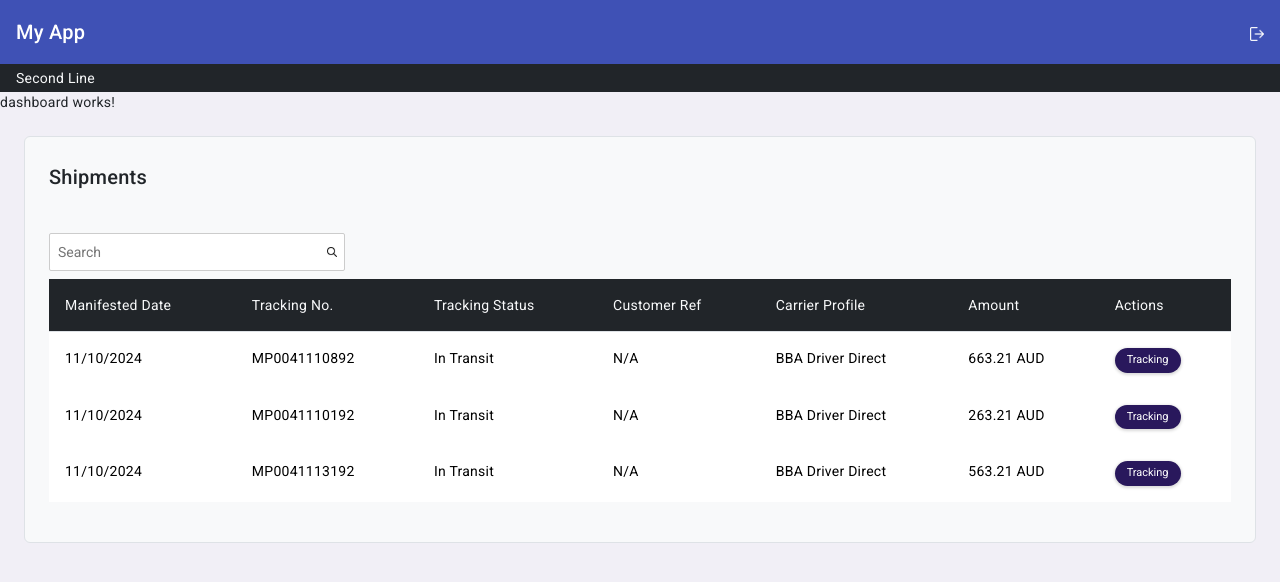
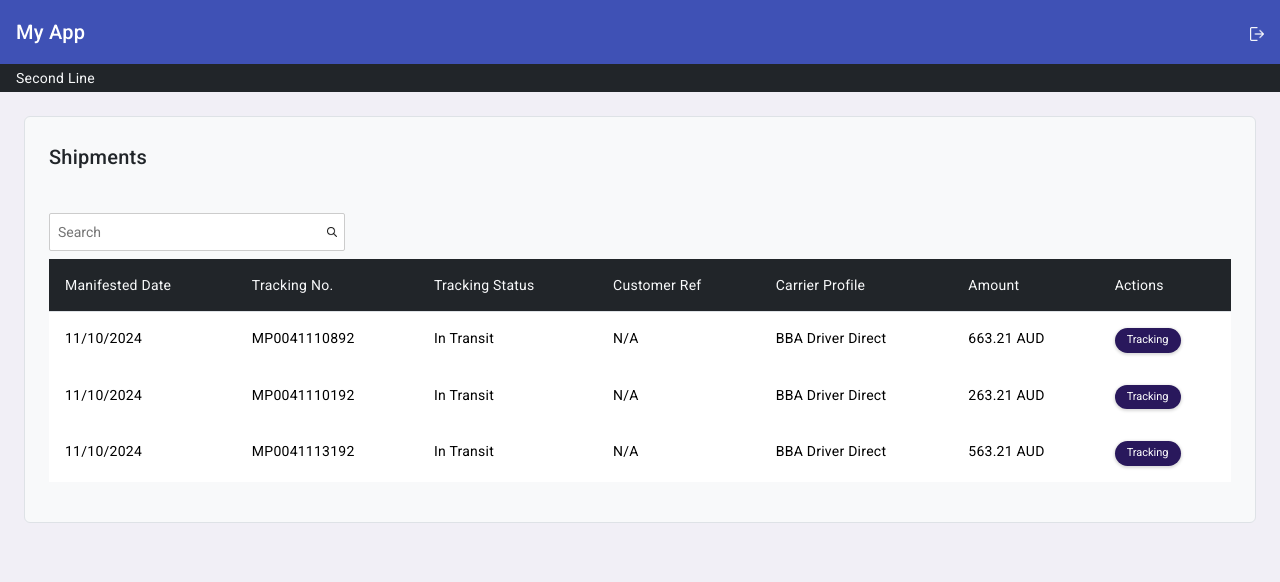
Before and after one commit to naveedaheer/shipments-angular, an Angular app: page /dashboard in a window 1280 px wide. Shown: the top 582 px of the page. Built offline with nearby package versions, Linux system fonts and the light colour scheme.

Commit message:
Removed extra default text of component

```diff
--- a/src/app/dashboard/dashboard.component.html
+++ b/src/app/dashboard/dashboard.component.html
@@ -1,2 +1 @@
-<p>dashboard works!</p>
 <app-shipments></app-shipments>
```
